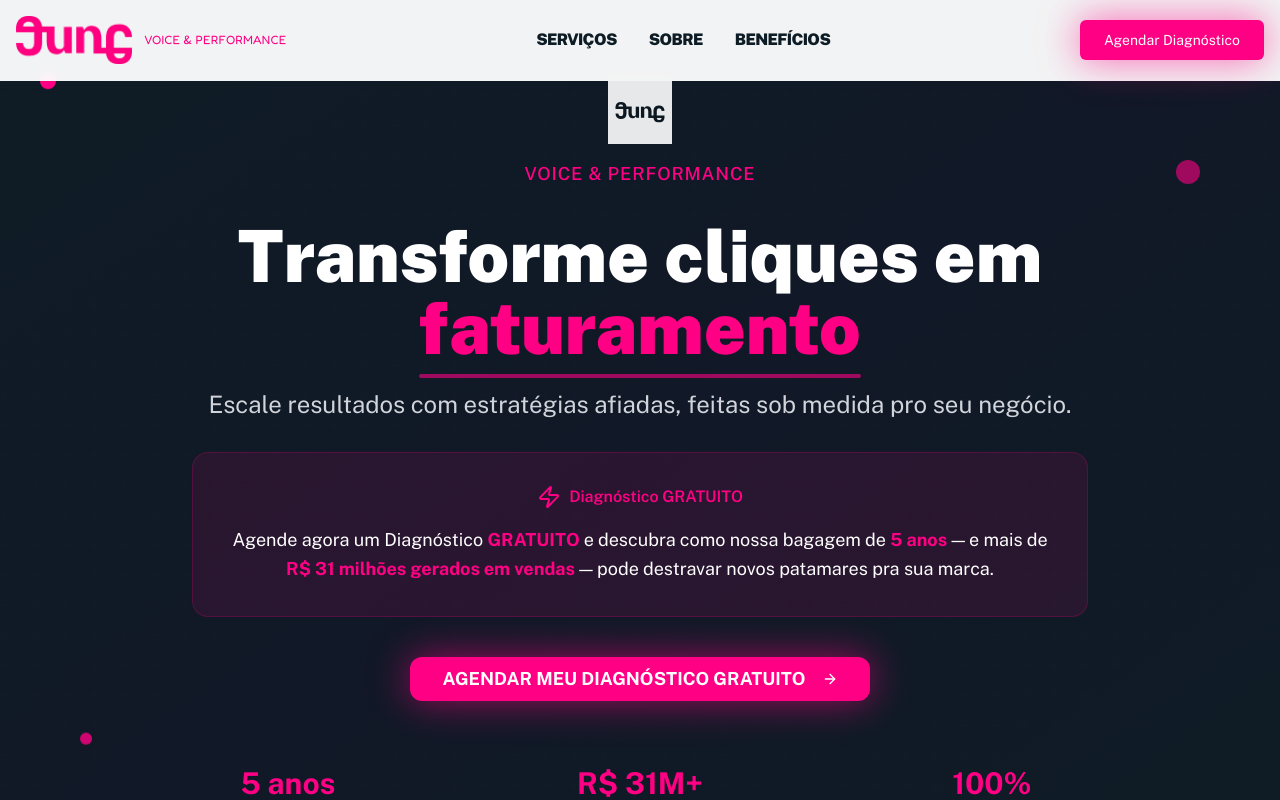
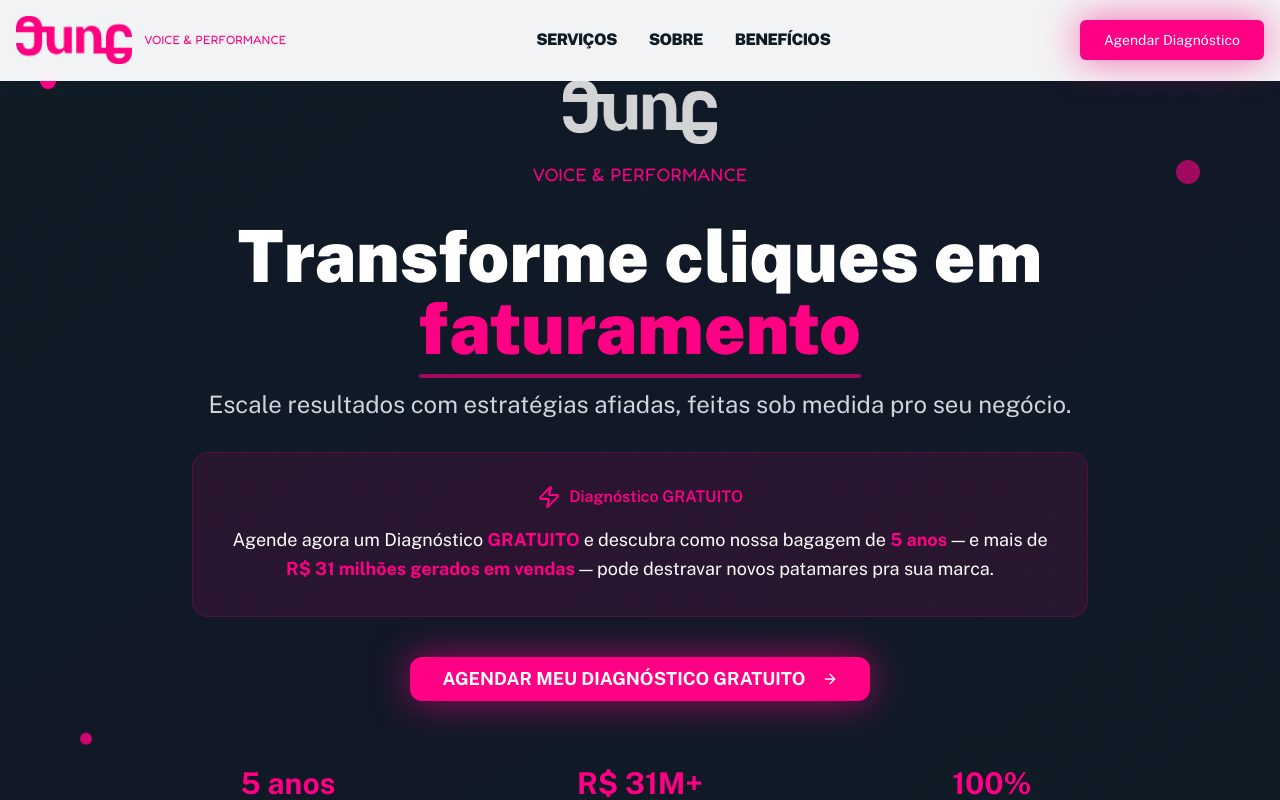
Before and after one commit to pabljung/jung-digital-boost, a React (Vite) app: page / in a window 1280 px wide. Shown: the top 800 px of the page. Built offline with nearby package versions, Linux system fonts and the light colour scheme.

Commit message:
Update logo and text
Replaced the logo above "Transforme cliques em faturamento" and changed "Voice & performance" to quickwriters font.

```diff
--- a/src/components/Hero.tsx
+++ b/src/components/Hero.tsx
@@ -29,11 +29,11 @@ const Hero = () => {
           {/* Logo Integration */}
           <div className="mb-8 animate-fade-in">
             <img
-              src="/lovable-uploads/22971996-9d69-4a47-a695-09cadc9e634f.png"
+              src="/lovable-uploads/fbe5fb0d-f90f-441b-a790-9eb0e94bcc2b.png"
               alt="Jung Logo"
               className="h-16 w-auto mx-auto mb-4 opacity-90"
             />
-            <p className="text-jung-pink font-medium text-lg tracking-wider uppercase">
+            <p className="text-jung-pink font-quickwriters text-lg tracking-wide uppercase">
               Voice & Performance
             </p>
           </div>
```
Also changed, not shown: public/lovable-uploads/fbe5fb0d-f90f-441b-a790-9eb0e94bcc2b.png (added).
